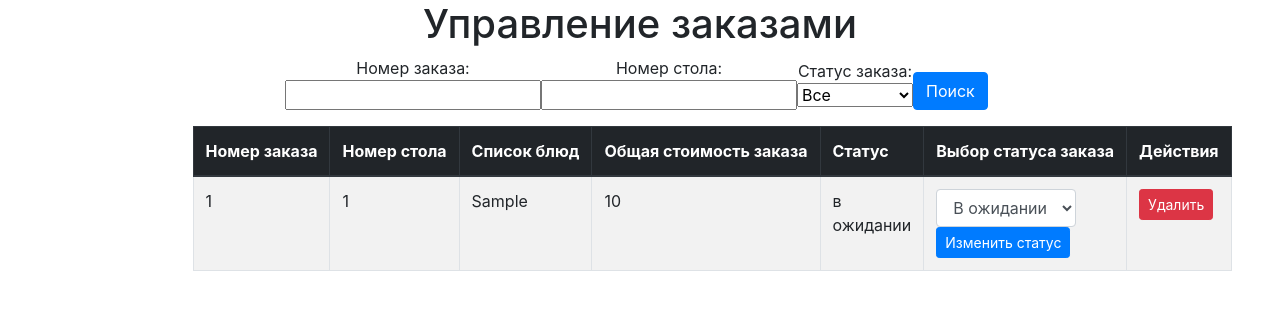
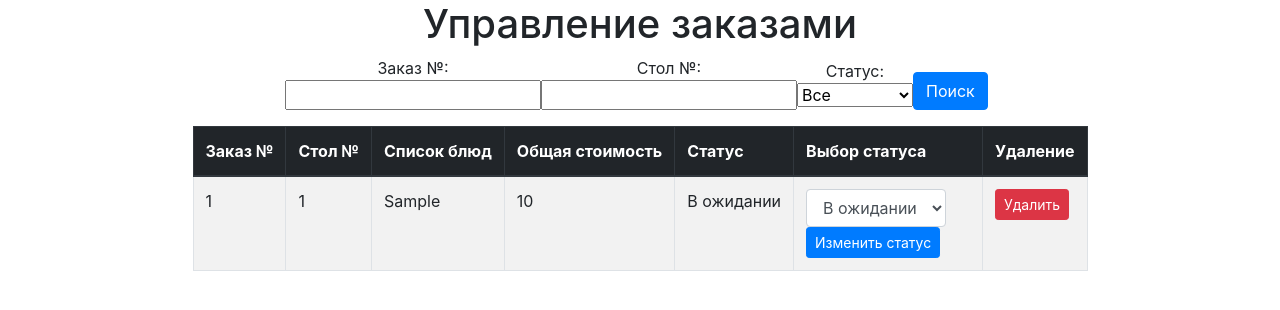
Before and after one commit to maxkeymax/CafeManager, a Django app: page /order/management/ in a window 1280 px wide. Shown: the part 56-366 px from the top of the page. Run offline with Django 4.2, Linux system fonts and the light colour scheme; tables that the repository leaves empty hold one stand-in row (values such as "Sample post"); some libraries are stand-ins or nearby versions.

Commit message:
Some minor corrections

```diff
--- a/cafemanager/order/forms.py
+++ b/cafemanager/order/forms.py
@@ -6,8 +6,8 @@ class OrderForm(forms.ModelForm):
         model = Order
         fields = ('id', 'table_number', 'items')
         labels = {
-            'id': 'Номер заказа',
-            'table_number': 'Номер стола',
+            'id': 'Заказ №',
+            'table_number': 'Стол №',
             'items': 'Блюдо/Стоимость (через запятую)',
         }
         widgets = {
@@ -32,9 +32,9 @@ class OrderForm(forms.ModelForm):
 
 
 class OrderFilterForm(forms.Form):
-    order_id = forms.IntegerField(label='Номер заказа', required=False)
-    table_number = forms.IntegerField(label='Номер стола', required=False)
-    status = forms.ChoiceField(label='Статус заказа', choices=[('все', 'Все')] + Order.STATUS_CHOISES, required=False)
+    order_id = forms.IntegerField(label='Заказ №', required=False)
+    table_number = forms.IntegerField(label='Стол №', required=False)
+    status = forms.ChoiceField(label='Статус', choices=[('Все', 'Все')] + Order.STATUS_CHOISES, required=False)
 
 
 class OrderStatusForm(forms.Form):
--- a/cafemanager/order/models.py
+++ b/cafemanager/order/models.py
@@ -3,9 +3,9 @@ from django.db import models
 
 class Order(models.Model):
     STATUS_CHOISES = [
-        ('в ожидании', 'В ожидании'),
-        ('готово', 'Готово'),
-        ('оплачено', 'Оплачено')
+        ('В ожидании', 'В ожидании'),
+        ('Готово', 'Готово'),
+        ('Оплачено', 'Оплачено')
     ]
     table_number = models.IntegerField(verbose_name='Номер стола')
     items = models.TextField(verbose_name='Заказанные блюда')
--- a/cafemanager/templates/order/orders_management.html
+++ b/cafemanager/templates/order/orders_management.html
@@ -16,13 +16,13 @@
         <table class="table table-striped table-bordered">
           <thead class="thead-dark">
             <tr>
-              <th style="white-space: nowrap;">Номер заказа</th>
-              <th style="white-space: nowrap;">Номер стола</th>
+              <th style="white-space: nowrap;">Заказ №</th>
+              <th style="white-space: nowrap;">Стол №</th>
               <th style="white-space: nowrap;">Список блюд</th>
-              <th style="white-space: nowrap;">Общая стоимость заказа</th>
+              <th style="white-space: nowrap;">Общая стоимость</th>
               <th style="white-space: nowrap;">Статус</th>
-              <th style="white-space: nowrap;">Выбор статуса заказа</th>
-              <th style="white-space: nowrap;">Действия</th>
+              <th style="white-space: nowrap;">Выбор статуса</th>
+              <th style="white-space: nowrap;">Удаление</th>
             </tr>
           </thead>
           <tbody>
@@ -32,7 +32,7 @@
               <td>{{ order.table_number }}</td>
               <td>{{ order.items }}</td>
               <td>{{ order.total_price }}</td>
-              <td>{{ order.status }}</td>
+              <td style="white-space: nowrap;">{{ order.status }}</td>
               <td>
                 <form method="post" class="form-inline">
                   {% csrf_token %}
```
Also changed, not shown: cafemanager/order/migrations/0003_alter_order_status.py (added).
